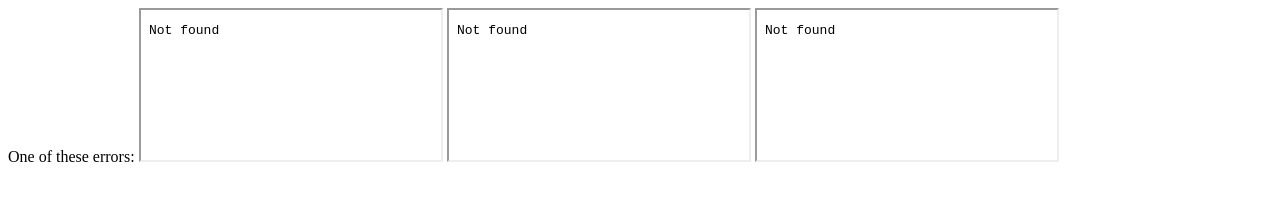
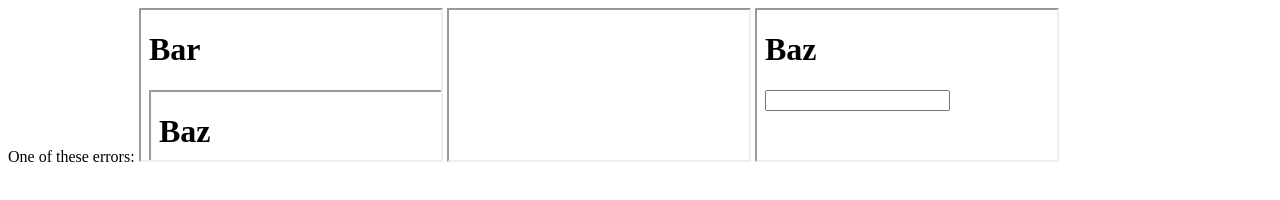
Before and after one commit to dequelabs/axe-test-fixtures, a website: page fixtures/crash-parent.html in a window 1280 px wide. Drawn offline with Linux system fonts and the light colour scheme; the site is published under a folder, as on GitHub Pages, so addresses that start at the root find nothing.

Commit message:
chore: use frame relative paths

```diff
--- a/fixtures/crash-parent.html
+++ b/fixtures/crash-parent.html
@@ -5,8 +5,8 @@
   </head>
   <body>
     One of these errors:
-    <iframe src="/iframes/bar.html" id="ifr-bar"></iframe>
-    <iframe src="/crash.html" id="ifr-crash"></iframe>
-    <iframe src="/iframes/baz.html" id="ifr-baz"></iframe>
+    <iframe src="iframes/bar.html" id="ifr-bar"></iframe>
+    <iframe src="crash.html" id="ifr-crash"></iframe>
+    <iframe src="iframes/baz.html" id="ifr-baz"></iframe>
   </body>
 </html>
```
